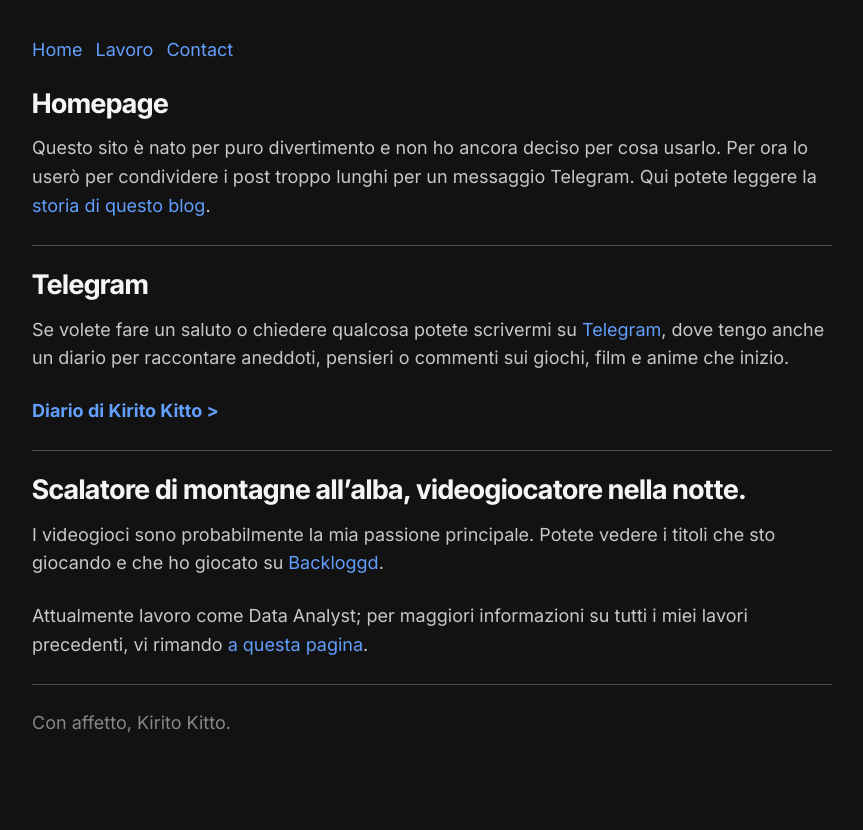
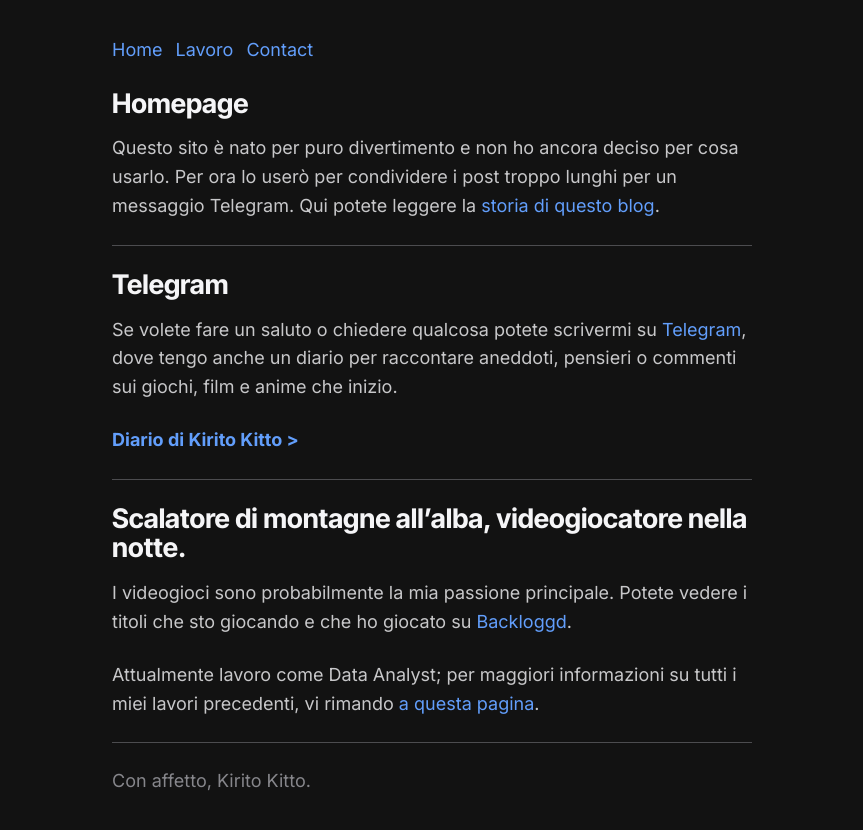
Before and after one commit to KiritoKitto/kiritokitto.github.io, a Jekyll site: the page built from index.md, in a window 1280 px wide. Shown: the top 830 px of the page, without its empty margins (208-1071 px from the left). Built offline with Jekyll 4.4.1, drawn with Linux system fonts in a browser that asks for light colours; some web fonts are replaced; our own code applies the rules of GitHub Pages for plain Markdown files.

Commit message:
width fix

```diff
--- a/css/style.css
+++ b/css/style.css
@@ -1,7 +1,7 @@
 @import url('instagram.css');
 
 :root {
-    --width: 800px;
+    --width: 640px;
 
     --font-size: 18px;
     --font-line: 1.6;
@@ -153,5 +153,5 @@
   section p { margin: var(--margin-light) 0px; }
 
   @media screen and (max-width: 600px) {
-    :root {--font-size: 17px; }
+    :root {--font-size: 18px;}
   }
```
